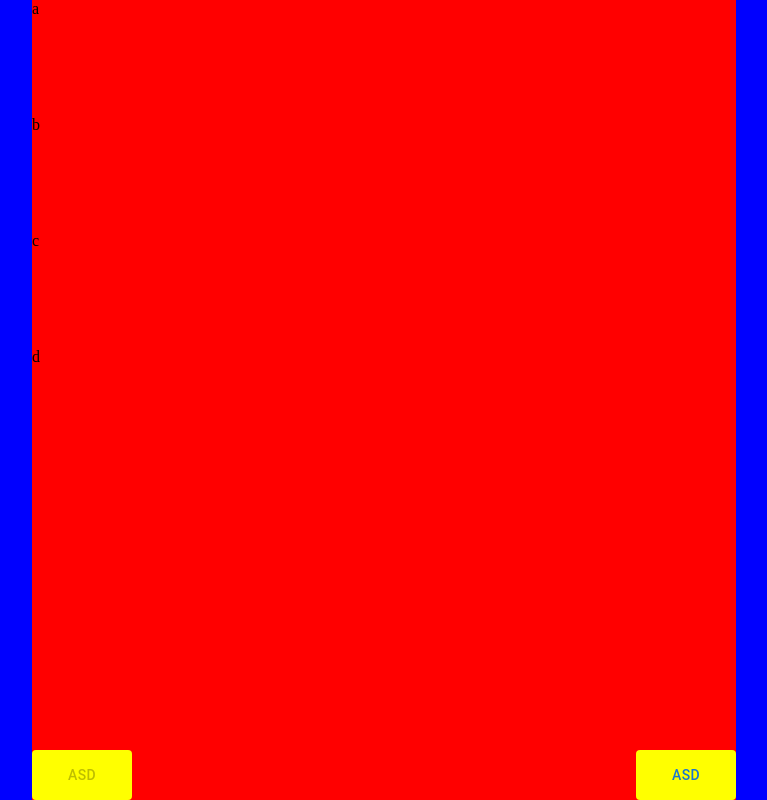
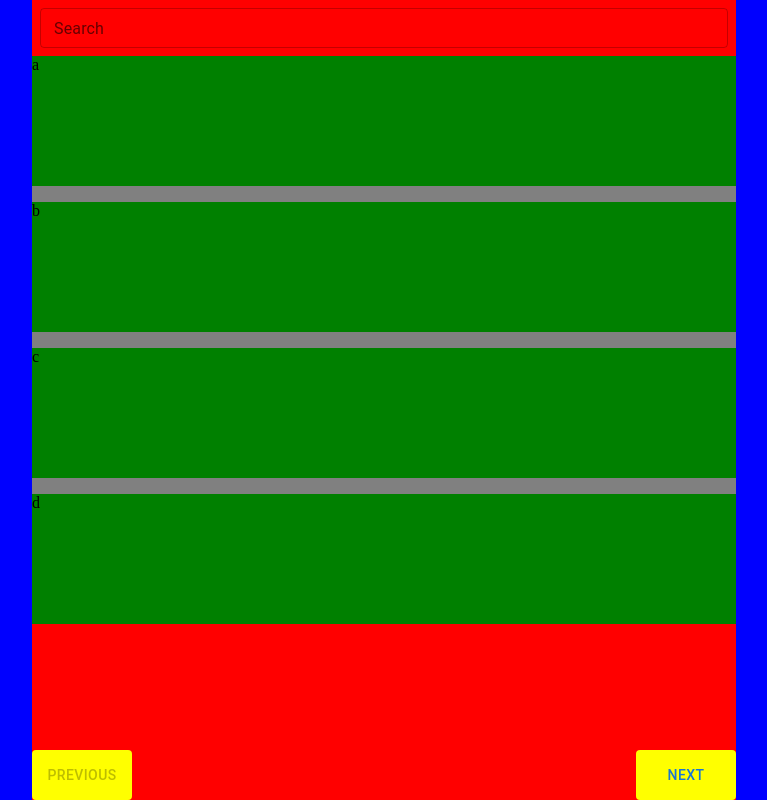
Before and after one commit to szymonadamowicz/ShelterFrontend, a React (Create React App) app: page /shelters in a window 1280 px wide. Shown: the whole page, without its empty margins (256-1023 px from the left). Built offline with nearby package versions, Linux system fonts and the light colour scheme.

Commit message:
styles adjustments, replaced slicing function

```diff
--- /dev/null
+++ b/src/components/AdoptPage/AdoptDisplay.tsx
@@ -0,0 +1,65 @@
+import { Box, Typography } from "@mui/material";
+
+interface CardProps {
+    name: string;
+    onClick: () => void;
+  }
+
+const AdoptDisplay: React.FC<CardProps> = ({ name, onClick }) => {
+    return (
+      <Box
+        component="button"
+        onClick={onClick}
+        sx={{
+          padding: 0,
+          border: "none",
+          backgroundColor: "transparent",
+          textAlign: "inherit",
+          font: "inherit",
+          cursor: "pointer",
+          width: "100%",
+          height: "auto",
+        }}
+      >
+        <Box
+          height={"auto"}
+          width="auto"
+          display="flex"
+          alignItems="flex-start"
+          border={1}
+          borderColor="blue.300"
+          bgcolor="white"
+          flexDirection="column"
+          overflow="hidden"
+          borderRadius={4}
+        >
+          <img
+            src="https://picsum.photos/200/160"
+            alt="random"
+            style={{ height: 140, width: "100%" }}
+          />
+          <Box
+            display="flex"
+            alignItems="center"
+            borderRadius={"2vh"}
+            width="100%"
+            pl={1}
+          >
+            <Typography
+              noWrap
+              whiteSpace="nowrap"
+              overflow="hidden"
+              textOverflow="ellipsis"
+              width={"100%"}
+              fontSize={"2vh"}
+              p={1}
+            >
+              {name}
+            </Typography>
+          </Box>
+        </Box>
+      </Box>
+    );
+  };
+
+  export default AdoptDisplay
--- a/src/components/AdoptPage/Masnory.tsx
+++ b/src/components/AdoptPage/Masnory.tsx
@@ -1,129 +1,37 @@
-import React, { useState } from "react";
-import { Box, Grid, TextField, Typography } from "@mui/material";
-import { Link, useNavigate } from "react-router-dom";
+import React from "react";
+import { Box, Grid, Typography } from "@mui/material";
+import { useNavigate } from "react-router-dom";
+import AdoptDisplay from "./AdoptDisplay";
 
 interface MasonryPropsTypes {
   columnCount: number;
-  page: number;
-  numOfCards: number;
-  cards: string[];
+  cards: { name: string; originalIndex: number }[];
 }
 
-interface CardProps {
-  name: string;
-  onClick: () => void;
-}
+
 
 const AdoptMasonry: React.FC<MasonryPropsTypes> = ({
   columnCount,
-  page,
-  numOfCards,
   cards,
 }) => {
   const navigate = useNavigate();
-  const [searchedPet, setSearchedPet] = useState("");
 
-  const handleSearchChange = (event: React.ChangeEvent<HTMLInputElement>) => {
-    setSearchedPet(event.target.value);
-  };
-
-  const filteredAndSortedCards = cards.filter((card: string) =>
-    card.toLowerCase().includes(searchedPet.toLowerCase())
-  );
-
-  const Card: React.FC<CardProps> = ({ name, onClick }) => {
-    return (
-      <Box
-        component="button"
-        onClick={onClick}
-        sx={{
-          padding: 0,
-          border: "none",
-          backgroundColor: "transparent",
-          textAlign: "inherit",
-          font: "inherit",
-          cursor: "pointer",
-          width: "100%",
-          height: "auto",
-        }}
-      >
-        <Box
-          height={"auto"}
-          width="auto"
-          display="flex"
-          alignItems="flex-start"
-          border={1}
-          borderColor="blue.300"
-          bgcolor="white"
-          flexDirection="column"
-          overflow="hidden"
-          borderRadius={4}
-        >
-          <img
-            src="https://picsum.photos/200/160"
-            alt="random"
-            style={{ height: 140, width: "100%" }}
-          />
-          <Box
-            display="flex"
-            alignItems="center"
-            borderRadius={"2vh"}
-            width="100%"
-            pl={1}
-          >
-            <Typography
-              noWrap
-              whiteSpace="nowrap"
-              overflow="hidden"
-              textOverflow="ellipsis"
-              width={"100%"}
-              fontSize={"2vh"}
-              p={1}
-            >
-              {name}
-            </Typography>
-          </Box>
-        </Box>
-      </Box>
-    );
-  };
 
   return (
     <Box
       width="100%"
       display="flex"
-      height={"90vh"}
+      height={"auto"}
       overflow={"auto"}
       flexDirection={"column"}
     >
-      <Box flexDirection={"row"} display={"flex"} alignSelf={"center"}>
-        <Link to={"/"}>
-          <Typography color="blue">Home</Typography>
-        </Link>
-
-        <Typography>Adopt</Typography>
-      </Box>
-      <Box p={1}>
-        <TextField
-          id="outlined-basic"
-          label="Search"
-          placeholder="Search a pet's name"
-          variant="outlined"
-          fullWidth
-          size="small"
-          value={searchedPet}
-          onChange={handleSearchChange}
-        />
-      </Box>
       <Grid container spacing={1} pr={1} pl={1}>
-        {filteredAndSortedCards
-          .slice(numOfCards * page, numOfCards * (page + 1))
-          .map((name: string, index: number) => (
+        {cards.map((card, index) => (
           <Grid item xs={12 / columnCount} key={index}>
-              <Card
-                name={name}
+            <AdoptDisplay
+              name={card.name}
               onClick={() => {
-                  navigate(`/adopt/adoptanimalpage/${cards.indexOf(name)}`);
+                navigate(`/adopt/adoptanimalpage/${card.originalIndex}`);
               }}
             />
           </Grid>
--- a/src/components/PagesTemplateLayout.tsx
+++ b/src/components/PagesTemplateLayout.tsx
@@ -1,32 +1,71 @@
-import { Box, Button } from "@mui/material";
-import { ReactNode } from "react";
+import { Box, Button, TextField } from "@mui/material";
+import { ReactNode, useState } from "react";
 
 interface PageOverlayType {
   children: ReactNode;
-  page:number;
-  setPageIncrement: ()=>void;
-  setPageDecrement: ()=>void;
+  page: number;
+  setPageIncrement: () => void;
+  setPageDecrement: () => void;
   maxPage: number;
+  textAreaVisible?: boolean;
+  searchedText?: string;
+  handleSearchChange?: (event: React.ChangeEvent<HTMLInputElement>) => void;
 }
 
-const AdoptPagesLayout: React.FC<PageOverlayType> = ({ children,page, setPageIncrement, setPageDecrement, maxPage }) => {
 
+const AdoptPagesLayout: React.FC<PageOverlayType> = ({
+  children,
+  page,
+  setPageIncrement,
+  setPageDecrement,
+  maxPage,
+  textAreaVisible = false,
+  searchedText = "",
+  handleSearchChange,
+}) => {
   return (
     <Box
       width="100%"
       height="100%"
       minHeight={"100vh"}
+
       bgcolor="red"
       display="flex"
       flexDirection="column"
     >
+      {textAreaVisible && (
+        <Box p={1}>
+          <TextField
+            id="outlined-basic"
+            label="Search"
+            placeholder="Search a pet's name"
+            variant="outlined"
+            fullWidth
+            size="small"
+            value={searchedText}
+            onChange={handleSearchChange}
+          />
+        </Box>
+      )}
       <Box flexGrow={1}>{children}</Box>
       <Box justifyContent={"space-between"} display={"flex"}>
-        <Button style={{height: 50, width: 100, backgroundColor:"yellow"}} onClick={()=>{setPageDecrement()}} disabled={page === 0 && true}>
-          asd
+        <Button
+          style={{ height: 50, width: 100, backgroundColor: "yellow" }}
+          onClick={() => {
+            setPageDecrement();
+          }}
+          disabled={page === 0}
+        >
+          Previous
         </Button>
-        <Button style={{height: 50, width: 100, backgroundColor:"yellow"}}onClick={()=>{setPageIncrement()}} disabled={page === maxPage && true}>
-          asd
+        <Button
+          style={{ height: 50, width: 100, backgroundColor: "yellow" }}
+          onClick={() => {
+            setPageIncrement();
+          }}
+          disabled={page === maxPage}
+        >
+          Next
         </Button>
       </Box>
     </Box>
--- a/src/components/SheltersPage/ShelterDisplay.tsx
+++ b/src/components/SheltersPage/ShelterDisplay.tsx
@@ -7,7 +7,7 @@ interface ShelterDisplayProps {
 
 const ShelterDisplay:React.FC<ShelterDisplayProps> = ({children}) => {
     return(
-        <Box width={"95%"} height={100} bgcolor={"red"}>
+        <Box width={"100%"} height={"auto"} minHeight={130} bgcolor={"green"}>
             {children}
         </Box>
     )
--- a/src/components/SheltersPage/SheltersList.tsx
+++ b/src/components/SheltersPage/SheltersList.tsx
@@ -1,16 +1,30 @@
 import { Box } from "@mui/material";
 import ShelterDisplay from "./ShelterDisplay";
 
-const SheltersList = () => {
-  const a = ["a", "b", "c", "d"];
+interface SheltersProps {
+    shelters: { name: string; originalIndex: number }[];
+    numOfShelters: number;
+  page: number;
+}
 
+const SheltersList: React.FC<SheltersProps> = ({
+  shelters,
+  numOfShelters,
+  page,
+}) => {
   return (
-    <Box>
-      {a.map((item, index) => (
-        <Box mb={2}>
-          <ShelterDisplay>{item}</ShelterDisplay>
-        </Box>
-      ))}
+    <Box display="flex" flexDirection="column" gap={2} bgcolor={"grey"}>
+      {shelters
+        .map((item, index) => (
+          <Box
+            key={index}
+            bgcolor={"blue"}
+            display={"flex"}
+            justifyContent={"center"}
+          >
+            <ShelterDisplay>{item.name}</ShelterDisplay>
+          </Box>
+        ))}
     </Box>
   );
 };
--- a/src/pages/AdoptPage.tsx
+++ b/src/pages/AdoptPage.tsx
@@ -4,9 +4,8 @@ import PageOverlay from "../components/PageOverlay";
 import AdoptPagesLayout from "../components/PagesTemplateLayout";
 
 const AdoptPage = () => {
-
-  const [page, setPage]= useState(0)
-  const numOfCards = 9
+  const [page, setPage] = useState(0);
+  const numOfCards = 9;
   const cards = [
     "Bella",
     "Max",
@@ -17,15 +16,36 @@ const AdoptPage = () => {
     "Nala",
     "Milo",
     "Daisy",
-    "Oliver"
-  ];
+    "Oliver",
+  ].map((name, index) => ({ name, originalIndex: index }));
 
-  const maxPage = Math.ceil(cards.length / numOfCards)
+  const maxPage = Math.ceil(cards.length / numOfCards);
+
+  const [searchedText, setSearchedText] = useState("");
+
+  const handleSearchChange = (event: React.ChangeEvent<HTMLInputElement>) => {
+    setSearchedText(event.target.value);
+  };
 
   return (
     <PageOverlay>
-      <AdoptPagesLayout page={page} setPageIncrement={()=>setPage(page+1)} setPageDecrement={()=>setPage(page-1)} maxPage={maxPage-1}>
-        <AdoptMasnory columnCount={3} page={page} numOfCards={9} cards={cards}/>
+      <AdoptPagesLayout
+        page={page}
+        setPageIncrement={() => setPage(page + 1)}
+        setPageDecrement={() => setPage(page - 1)}
+        maxPage={maxPage - 1}
+        textAreaVisible={true}
+        searchedText={searchedText}
+        handleSearchChange={handleSearchChange}
+      >
+        <AdoptMasnory
+          columnCount={3}
+          cards={cards
+            .filter((card) =>
+              card.name.toLowerCase().includes(searchedText.toLowerCase())
+            )
+            .slice(numOfCards * page, numOfCards * (page + 1))}
+        />
       </AdoptPagesLayout>
     </PageOverlay>
   );
--- a/src/pages/HomePage.tsx
+++ b/src/pages/HomePage.tsx
@@ -7,7 +7,7 @@ export default function HomePage() {
   return (
     <PageOverlay>
 
-      <Box bgcolor={"red"}>
+      <Box bgcolor={"red"} height={"100%"} minHeight={"100vh"}>
         <Box
           textAlign="center"
           display="flex"
@@ -15,14 +15,14 @@ export default function HomePage() {
           alignItems="center"
           width={"100%"}
         >
-          <Typography color={"white"}>Shelter App</Typography>
+          <Typography color={"white"} fontSize={20}>Shelter App</Typography>
 
           <ImageCarousel imagesToDisplay={4} />
         </Box>
         <Box width={"100%"}>
           <AboutUs
             texts={[
-              `Our shelter is dedicated to rescuing and rehoming animals in need.
+              `Our site is dedicated to rescuing and rehoming animals in need.
   We provide a safe and loving environment for abandoned and stray animals until they find their forever homes.
   Our team of caring professionals works tirelessly to ensure the well-being of every animal that comes through our doors.
   We offer a range of services including medical care, behavioral training, and socialization to prepare our animals for adoption.
--- a/src/pages/SheltersPage.tsx
+++ b/src/pages/SheltersPage.tsx
@@ -6,15 +6,40 @@ import SheltersList from "../components/SheltersPage/SheltersList";
 const SheltersPage = () => {
   const [page, setPage] = useState(0);
 
+  const shelters = ["a", "b", "c", "d", "e", "f", "g"].map((name, index) => ({
+    name,
+    originalIndex: index,
+  }));
+
+  const [searchedText, setSearchedText] = useState("");
+  const numOfShelters = 4;
+
+  const maxPage = Math.ceil(shelters.length / numOfShelters) - 1;
+
+  const handleSearchChange = (event: React.ChangeEvent<HTMLInputElement>) => {
+    setSearchedText(event.target.value);
+  };
+
   return (
     <PageOverlay>
       <AdoptPagesLayout
         page={page}
         setPageIncrement={() => setPage(page + 1)}
         setPageDecrement={() => setPage(page - 1)}
-        maxPage={10 - 1}
+        maxPage={maxPage}
+        textAreaVisible={true}
+        searchedText={searchedText}
+        handleSearchChange={handleSearchChange}
       >
-        <SheltersList />
+        <SheltersList
+          shelters={shelters
+            .filter((shelters) =>
+              shelters.name.toLowerCase().includes(searchedText.toLowerCase())
+            )
+            .slice(numOfShelters * page, numOfShelters * (page + 1))}
+          numOfShelters={numOfShelters}
+          page={page}
+        />
       </AdoptPagesLayout>
     </PageOverlay>
   );
```
Lines whose indentation alone changed are shown as unchanged.
